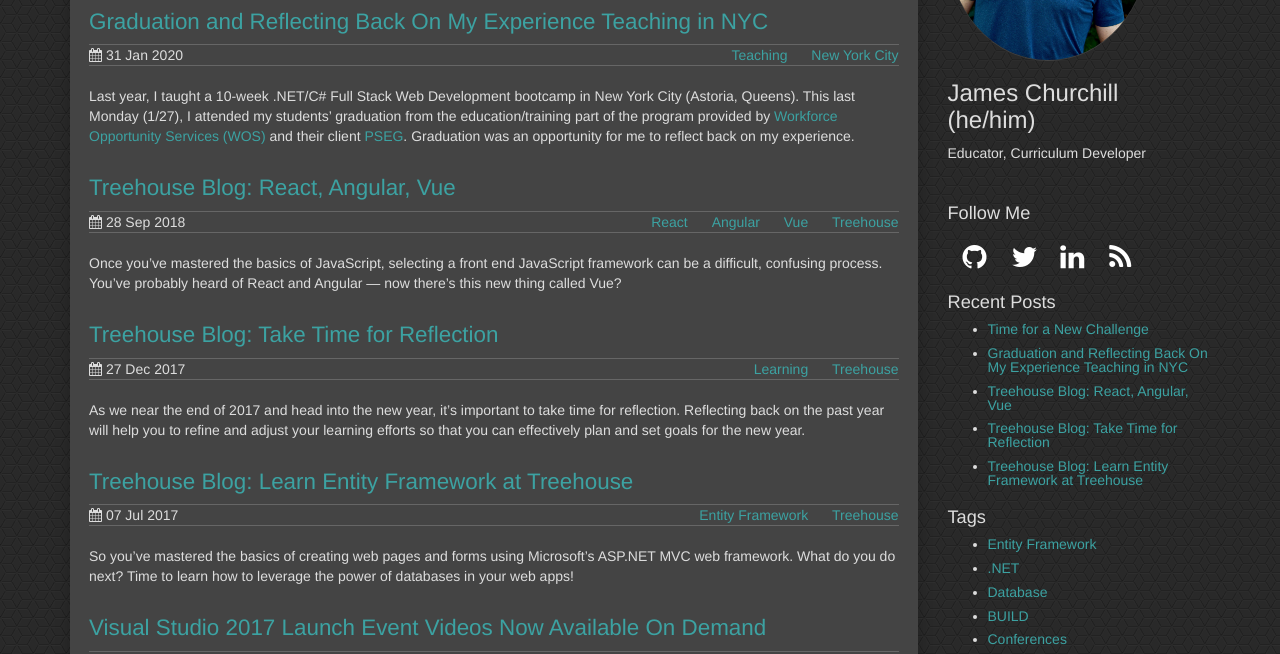
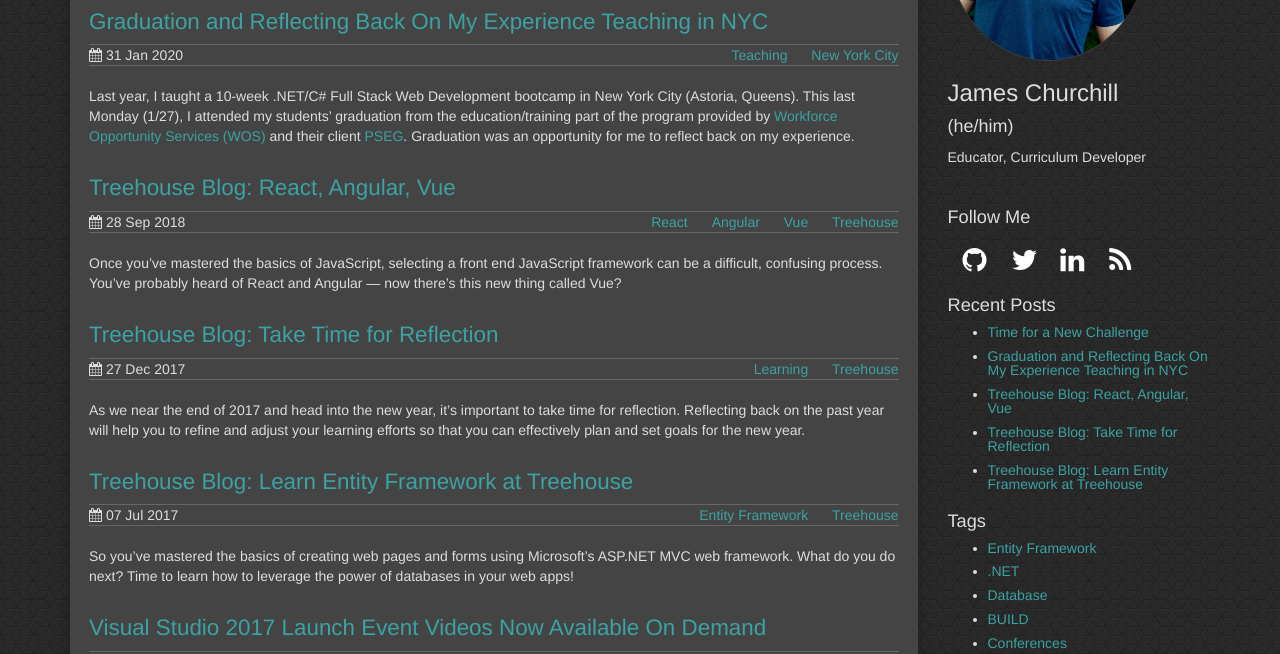
Before and after one commit to smashdevcode/smashdevcode.github.io, a Jekyll site: the page built from index.html, in a window 1280 px wide and 900 px high. Shown: the part 246-900 px from the top of the window. Built offline with Jekyll 4.4.1, drawn with Linux system fonts in a browser that asks for light colours.

```diff
--- a/_includes/sidebar.html
+++ b/_includes/sidebar.html
@@ -1,7 +1,8 @@
 
 <div class="sidebar sidebar-about">
   <img src="{{site.baseurl | prepend:site.url}}/images/misc/photo-2019.jpg" alt="James Churchill" />
-  <h3>James Churchill (he/him)</h3>
+  <h3>James Churchill</h3>
+  <h4>(he/him)</h4>
   <p>Educator, Curriculum Developer</p>
 </div>
 
```
